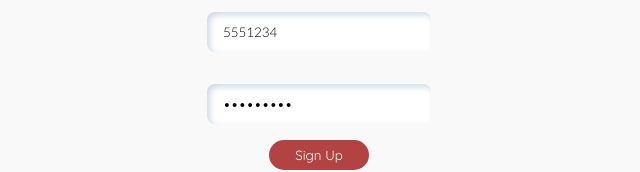
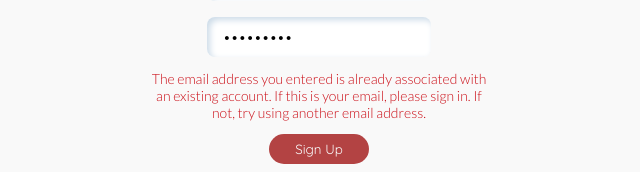
Before and after one commit to pploszaj/TangoTime, a React app: page /signup in a window 1280 px wide. Both pictures are taken after typing "Sample", "Sample", "name@example.com", "5551234", "Sample123" into the empty fields and a click on the button "Sign Up". Shown: the part 519-691 px from the top of the page, without its empty margins (321-961 px from the left). Built offline with nearby package versions, Linux system fonts and the light colour scheme; no server answers.

Commit message:
add error handling on signup

```diff
--- a/src/client/styles.scss
+++ b/src/client/styles.scss
@@ -122,7 +122,7 @@ body,
   flex-direction: column;
   justify-content: center;
   align-items: center;
-  gap: 1rem;
+  gap: 0.5rem;
 }
 
 .tango-time {
@@ -178,6 +178,7 @@ body,
   line-height: normal;
   text-align: center;
 }
+
 .or {
   display: flex;
   justify-content: center;
@@ -280,6 +281,12 @@ body,
   justify-content: center;
   align-items: center;
   height: 100%;
+}
+
+.signup-error-message {
+  color: #cb0d16 !important;
+  margin-top: 0.3rem;
+  margin-bottom: 0.3rem;
 }
 
 .teacher-list {
@@ -457,8 +464,8 @@ body,
   border-radius: 5px;
   cursor: pointer;
 
-  &:hover{
-    background-color: rgba(196, 8, 8, 0.607);;
+  &:hover {
+    background-color: rgba(196, 8, 8, 0.607);
   }
 }
 
--- a/src/pages/Signup.tsx
+++ b/src/pages/Signup.tsx
@@ -17,6 +17,7 @@ export const Signup = () => {
   const [imagePreview, setImagePreview] = useState<string>(
     "https://cdn.pixabay.com/photo/2015/10/05/22/37/blank-profile-picture-973460_1280.png"
   );
+  const [error, setError] = useState<boolean>(false);
   const navigate = useNavigate();
   const { userData, updateUserData } = useContext(UserContext);
 
@@ -52,6 +53,7 @@ export const Signup = () => {
 
       //upload image to firebase
       uploadImage();
+      setError(false)
 
       if (userData.role === "TEACHER") {
         navigate("/teachersignup");
@@ -60,7 +62,8 @@ export const Signup = () => {
       }
     } catch (error) {
       //handle error
-      console.log(error);
+      console.log('catch block client side', error);
+      setError(true)
     }
 
     //make post request
@@ -81,6 +84,7 @@ export const Signup = () => {
       <form className="form" onSubmit={handleSignup}>
         <input
           type="file"
+          name="image"
           id="upload"
           style={{ display: "none" }}
           onChange={uploadHandler}
@@ -93,6 +97,7 @@ export const Signup = () => {
         <input
           id="firstName"
           type="text"
+          name="firstName"
           placeholder="First Name"
           required
           value={firstName}
@@ -102,6 +107,7 @@ export const Signup = () => {
         <input
           id="lastName"
           type="text"
+          name="lastName"
           placeholder="Last Name"
           required
           value={lastName}
@@ -111,6 +117,7 @@ export const Signup = () => {
         <input
           id="email"
           type="email"
+          name="email"
           placeholder="Email"
           required
           value={email}
@@ -120,6 +127,7 @@ export const Signup = () => {
         <input
           id="phone"
           type="tel"
+          name="phone"
           value={phone}
           required
           placeholder="Phone Number"
@@ -130,10 +138,12 @@ export const Signup = () => {
           id="password"
           type="password"
           placeholder="Password"
+          name="password"
           required
           value={password}
           onChange={(e) => setPassword(e.target.value)}
         ></input>
+        {error && <p className="signup-error-message">The email address you entered is already associated with an existing account. If this is your email, please sign in. If not, try using another email address.</p>}
         <button className="login-btn" type="submit">
           Sign Up
         </button>
```
